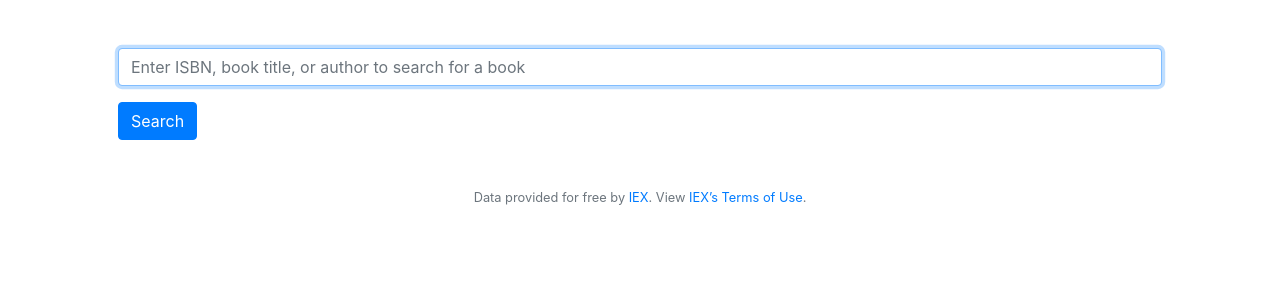
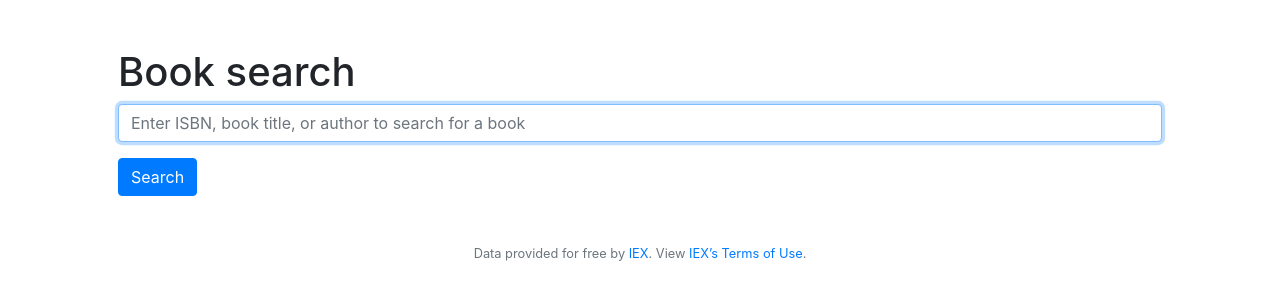
Before and after one commit to andrew-curthoys/CS50W, a Flask app: page /search in a window 1280 px wide. Shown: the part 58-358 px from the top of the page. Run offline with Flask 2, Linux system fonts and the light colour scheme; some libraries are stand-ins or nearby versions.

Commit message:
Added title to search bar

```diff
--- a/Projects/project1/templates/search.html
+++ b/Projects/project1/templates/search.html
@@ -7,6 +7,7 @@
 {% block main %}
     <form action="/search" method="post">
         <div class="form-group">
+            <h1>Book search</h1>
             <input autocomplete="off" autofocus class="form-control" name="search-term" placeholder="Enter ISBN, book title, or author to search for a book" type="text">
         </div>
         <button class="btn btn-primary" type="submit">Search</button>
```
